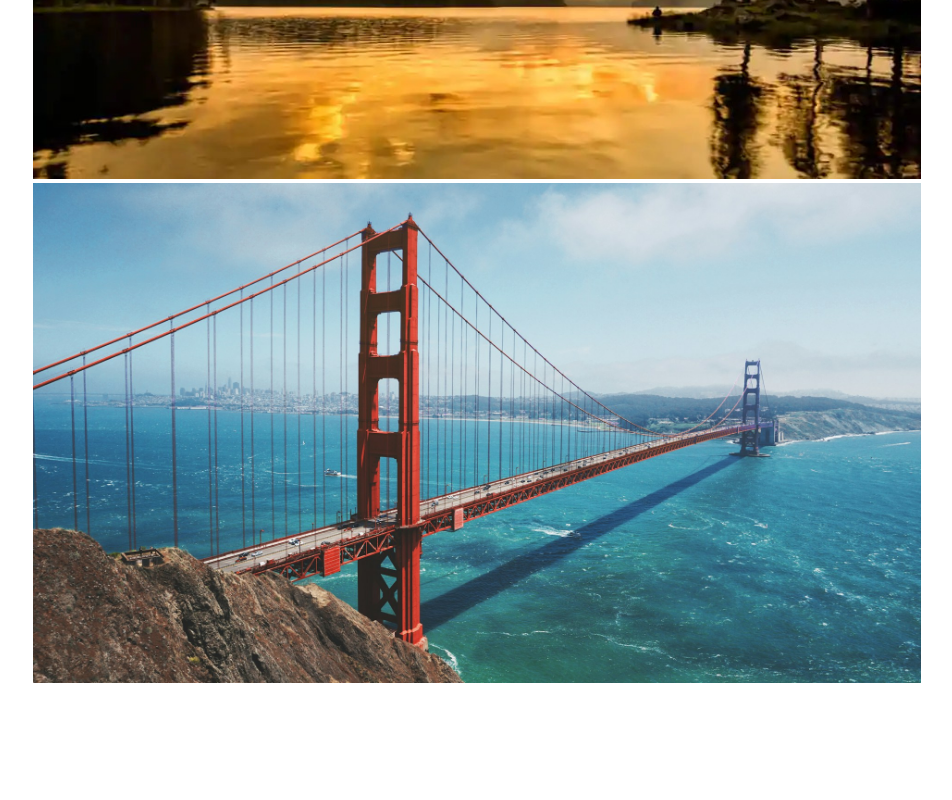
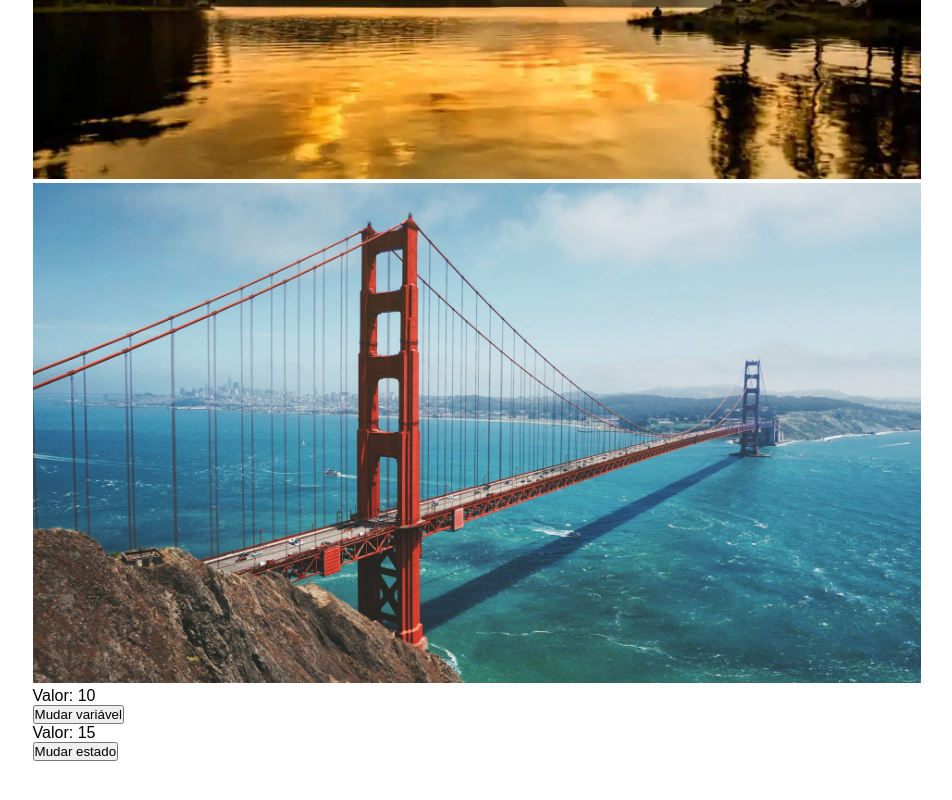
Before and after one commit to danniel-rodrigues/learn-react, a React (Vite) app in the folder avancando_em_react/: page / in a window 1280 px wide. Shown: the part 358-1158 px from the top of the page, without its empty margins (163-1115 px from the left). Before the commit the page ends 1045 px from the top, so only its background shows below. Built offline with nearby package versions, Linux system fonts and the light colour scheme.

Commit message:
uso do useState

```diff
--- a/avancando_em_react/src/App.jsx
+++ b/avancando_em_react/src/App.jsx
@@ -1,6 +1,7 @@
 import "./App.css";
 
 import GoldenGate from "./assets/golden-gate.jpg";
+import ManageData from "./components/ManageData";
 
 function App() {
   return (
@@ -12,6 +13,7 @@
       </div>
       {/* Imagem em assets */}
       <img src={GoldenGate} alt="Golden Gate" />
+      <ManageData />
     </div>
   );
 }
--- /dev/null
+++ b/avancando_em_react/src/components/ManageData.jsx
@@ -0,0 +1,25 @@
+import { useState } from "react";
+
+const ManageData = () => {
+  let someData = 10;
+
+  const [number, setNumber] = useState(15);
+
+  console.log(someData);
+  console.log(number);
+
+  return (
+    <div>
+      <div>
+        <p>Valor: {someData}</p>
+        <button onClick={() => (someData = 15)}>Mudar variável</button>
+      </div>
+      <div>
+        <p>Valor: {number}</p>
+        <button onClick={() => setNumber(25)}>Mudar estado</button>
+      </div>
+    </div>
+  );
+};
+
+export default ManageData;
--- a/avancando_em_react/src/index.css
+++ b/avancando_em_react/src/index.css
@@ -9,6 +9,7 @@
   display: flex;
   align-items: center;
   justify-content: center;
+  margin-bottom: 500px;
 }
 
 img {
```
